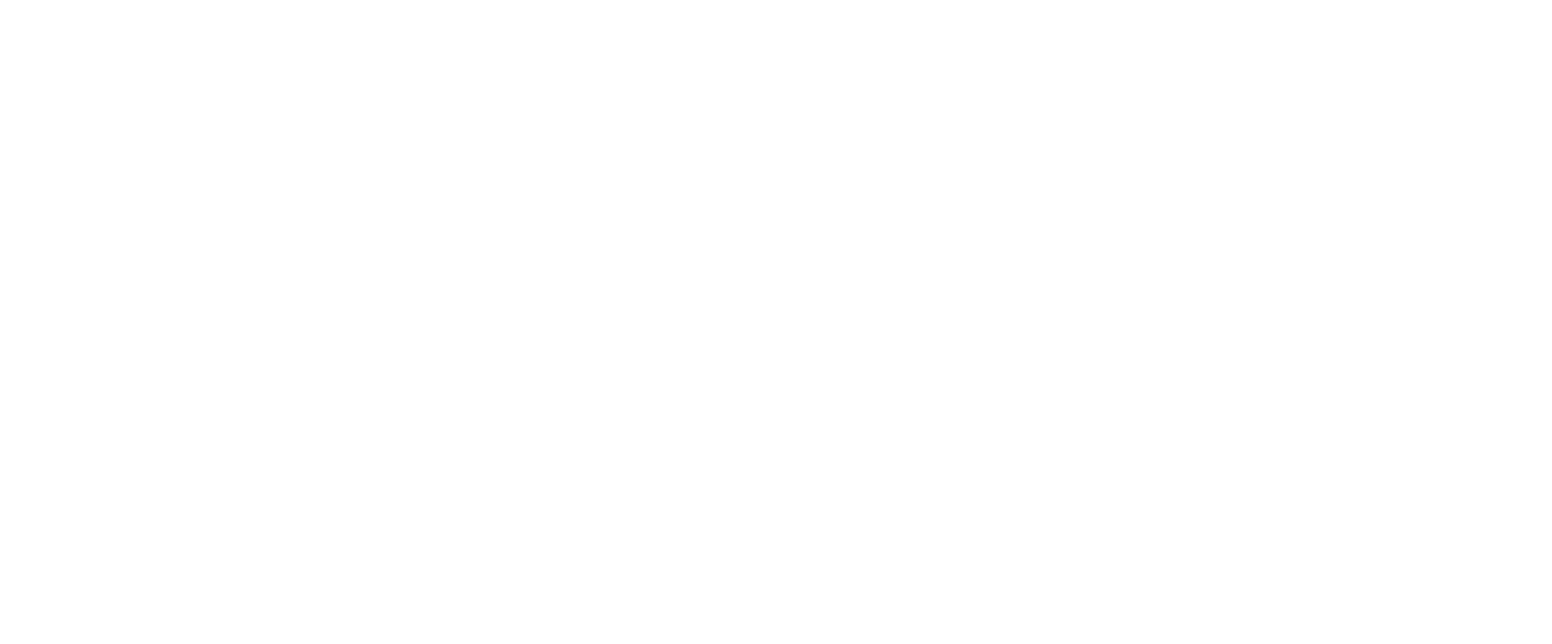
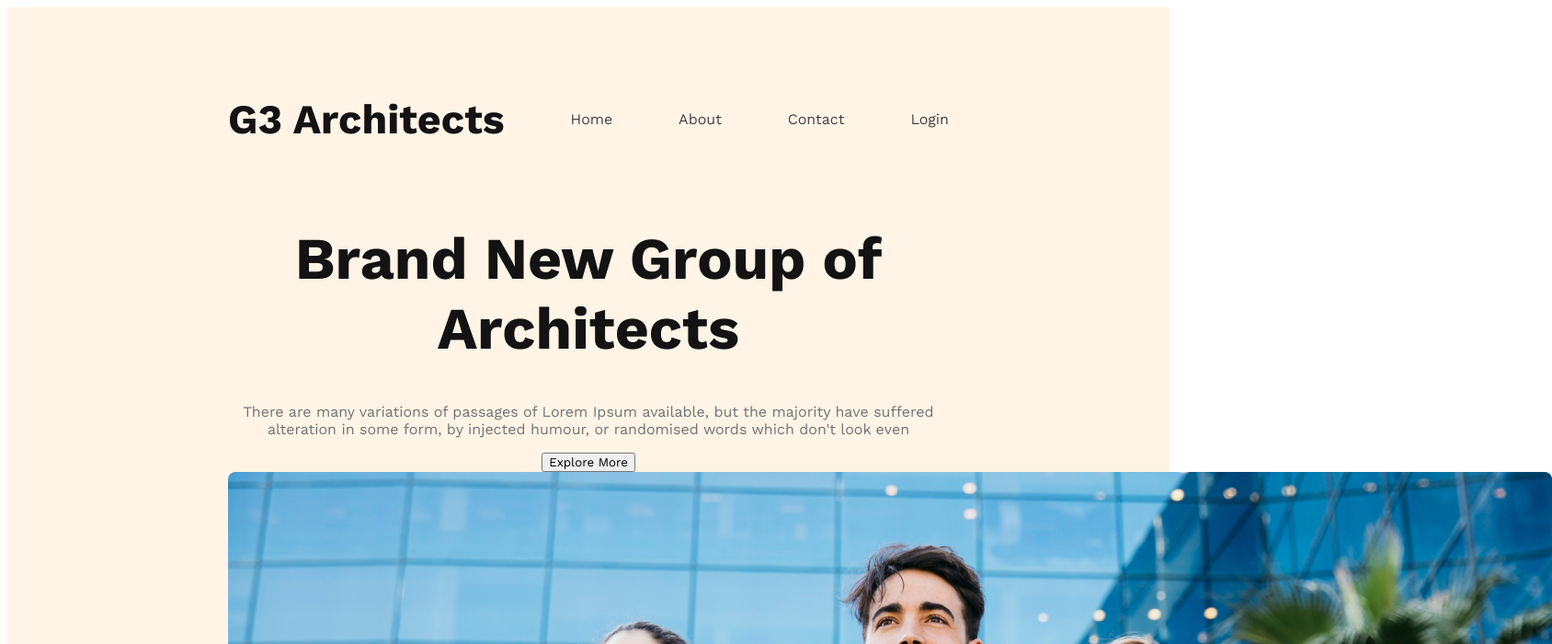
Before and after one commit to alamin-ador1/architect-website, a plain HTML site: page index.html in a window 1280 px wide. Shown: the top 700 px of the page at 92% size, 1688 px wide, since content can reach past the window. Drawn offline with nearby package versions, Linux system fonts and the light colour scheme.

Commit message:
banner content added

```diff
--- a/index.html
+++ b/index.html
@@ -4,9 +4,42 @@
     <meta charset="UTF-8">
     <meta name="viewport" content="width=device-width, initial-scale=1.0">
     <title>Architect Website</title>
+    <link rel="preconnect" href="https://fonts.googleapis.com">
+<link rel="preconnect" href="https://fonts.gstatic.com" crossorigin>
+<link href="https://fonts.googleapis.com/css2?family=Open+Sans:wght@700&family=Work+Sans:wght@400;700;800&display=swap" rel="stylesheet">
+
     <link rel="stylesheet" href="styles.css">
 </head>
 <body>
+    <header>
+<nav>
+    <h3 class="nav-title">G3 Architects</h3>
+    <li><a href="">Home</a></li>
+    <li><a href="">About</a></li>
+    <li><a href="">Contact</a></li>
+    <li><a href="">Login</a></li>
+</nav>
+<div class="banner">
+    <div class="banner-content">
+        <h1 class="banner-title">
+            Brand New Group of Architects
+        </h1>
+        <p class="banner-description">There are many variations of passages of Lorem Ipsum available, but the majority have suffered alteration in some form, by injected humour, or randomised words which don't look even</p>
+        <button class="btn-primary">Explore More</button>
+    </div>
+    <img src="./images/banner.png" alt="">
+</div>
+    </header>
 
+
+
+
+
+    <main>
+
+    </main>
+    <footer>
+
+    </footer>
 </body>
 </html>
--- a/styles.css
+++ b/styles.css
@@ -0,0 +1,56 @@
+/* shared styles */
+
+
+* {
+    font-family: 'Open Sans', sans-serif;
+font-family: 'Work Sans', sans-serif;
+}
+.btn-primary{
+
+}
+/* header styles */
+header{
+    background: rgba(255, 144, 14, 0.10);
+    padding: 50px 240px;
+}
+nav{
+    display: flex;
+    align-items: center;
+    justify-content: space-between;
+}
+.nav-title{
+    font-size: 2.8rem;
+    font-weight: 700;
+    color: #131313;
+
+}
+nav > ul {
+    display: flex;
+}
+nav li{
+    list-style: none;
+    /* margin-right:30px ; */
+    font-weight: 500;
+    font-size: 1rem;
+
+}
+nav li a{
+    text-decoration: none;
+    color: #424242;
+}
+/* banner styles */
+.banner-content{
+    max-width: 800px;
+    text-align: center;
+    margin: 0 auto;
+}
+.banner-title{
+    font-size: 4rem;
+    font-weight: 700;
+    color: #131313;
+}
+.banner-description{
+    color: #727272;
+
+}
+.b
```
